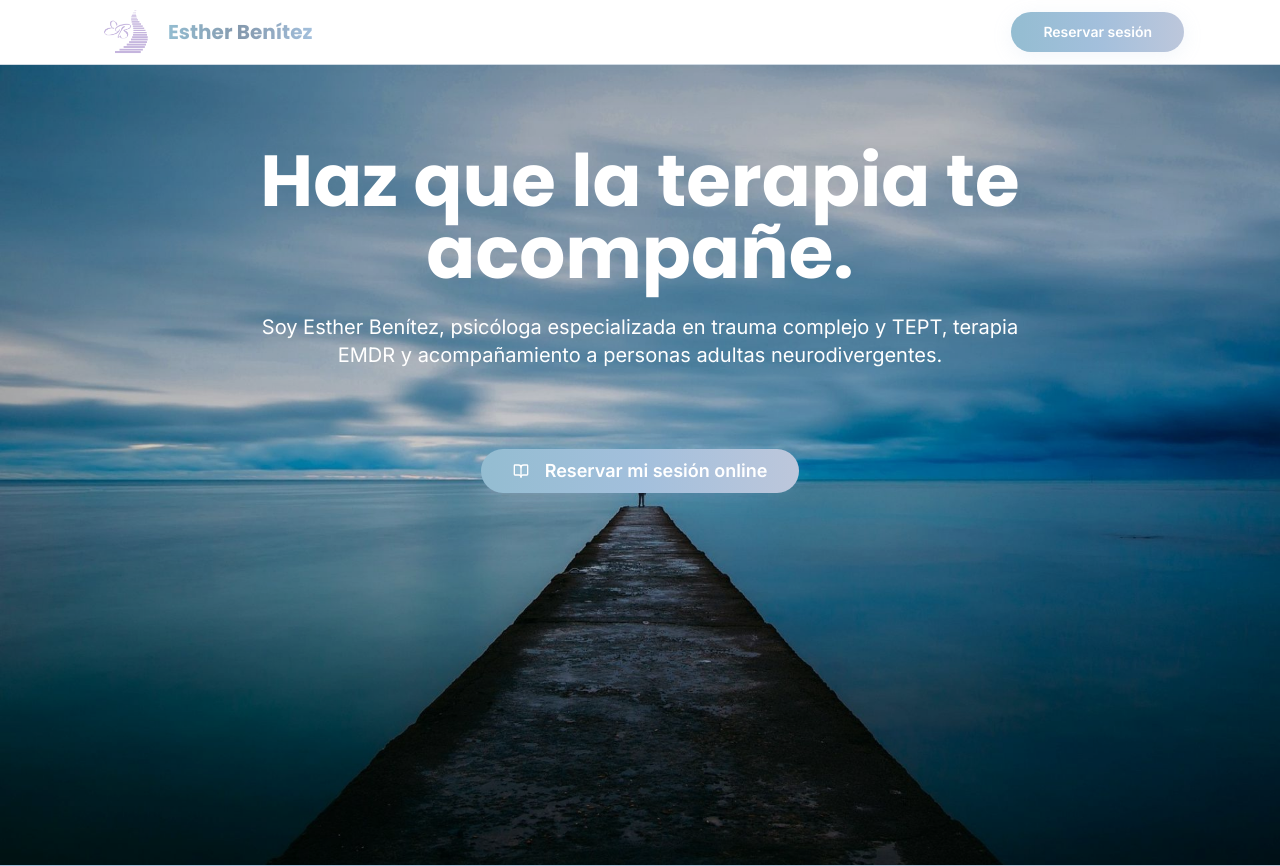
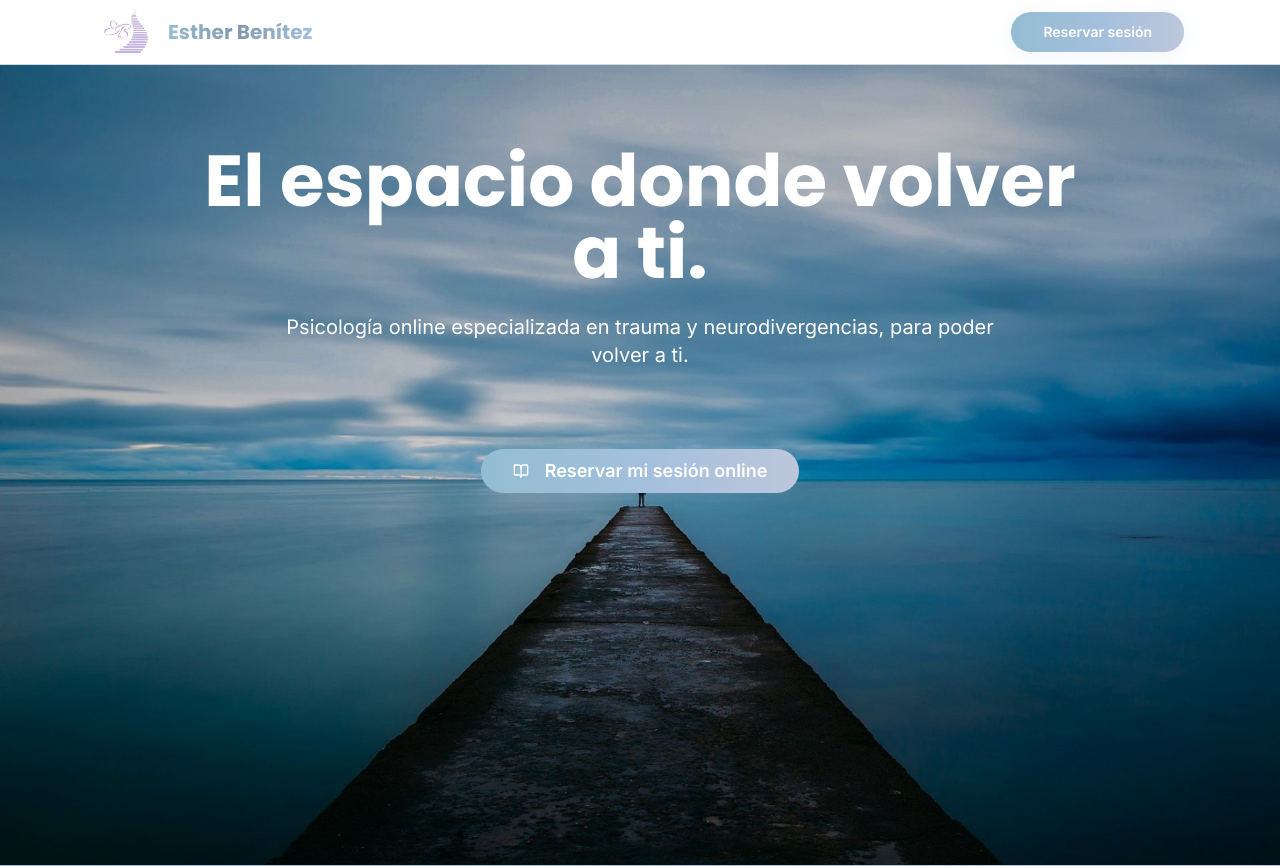
Before and after one commit to estherbenitezcoll-design/esther-understood-healing, a React (Vite) app: page / in a window 1280 px wide. Shown: the top 866 px of the page. Built offline with nearby package versions, Linux system fonts and the light colour scheme.

Commit message:
Update hero section text
Update the hero section title and subtitle with the provided text.

```diff
--- a/src/components/HeroSection.tsx
+++ b/src/components/HeroSection.tsx
@@ -20,10 +20,10 @@ const HeroSection = () => {
         <div className="text-center space-y-20 animate-gentle-fade max-w-4xl mx-auto">
           <div className="space-y-6">
             <h1 className="text-4xl sm:text-5xl lg:text-7xl font-heading font-bold leading-tight text-white animate-heartbeat">
-              Haz que la terapia te acompañe.
+              El espacio donde volver a ti.
             </h1>
             <p className="text-lg sm:text-xl text-white leading-relaxed max-w-3xl mx-auto font-normal">
-              Soy Esther Benítez, psicóloga especializada en trauma complejo y TEPT, terapia EMDR y acompañamiento a personas adultas neurodivergentes.
+              Psicología online especializada en trauma y neurodivergencias, para poder volver a ti.
             </p>
           </div>
 
```
